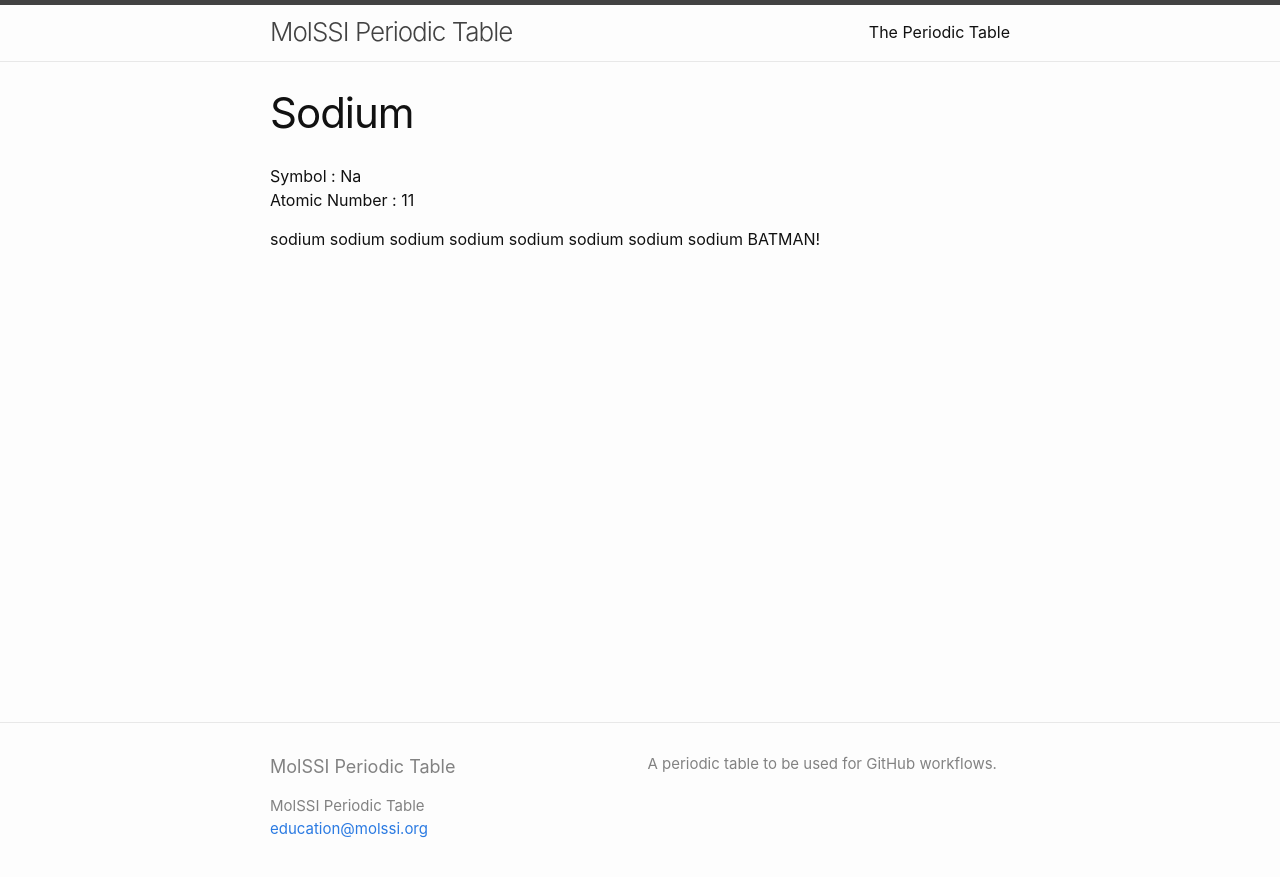
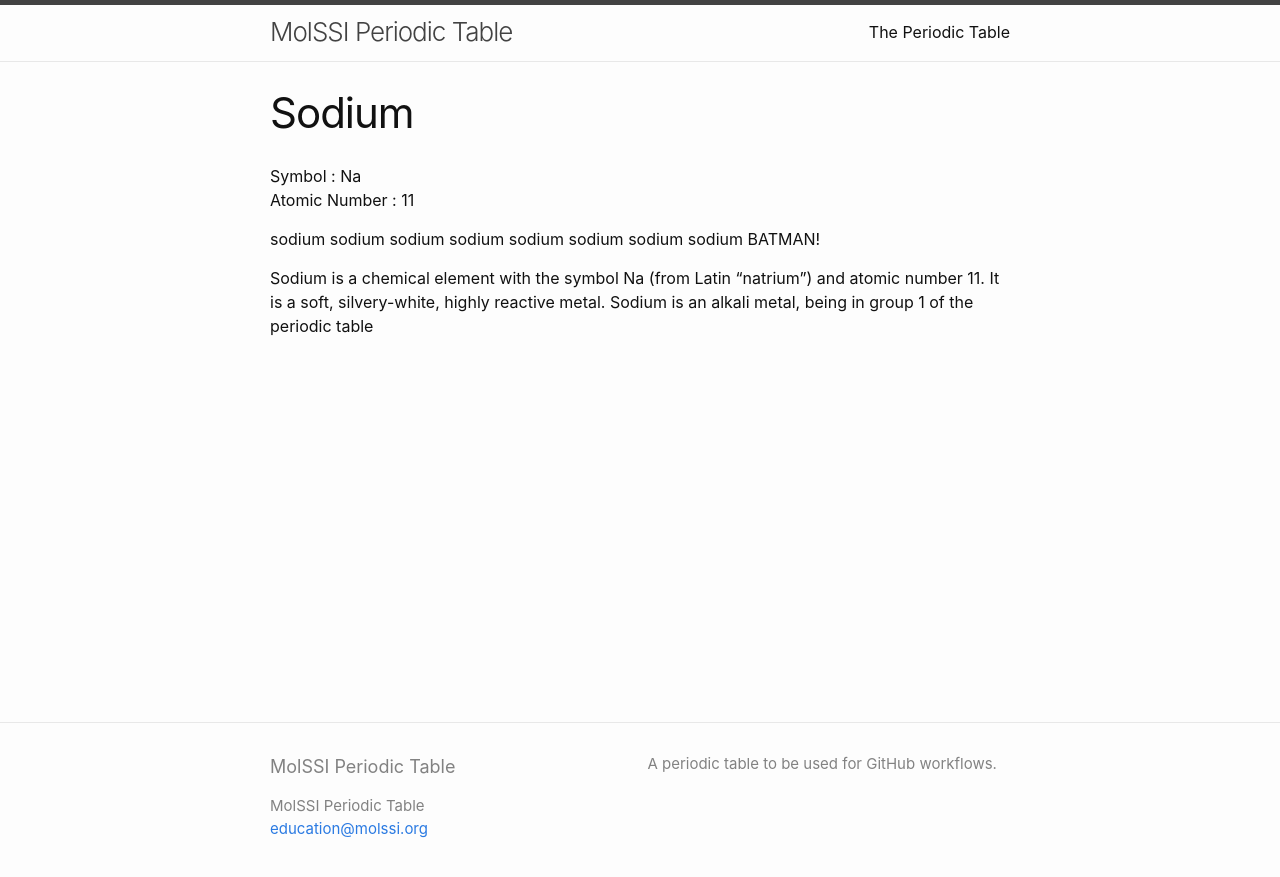
Before and after one commit to MolSSI-Education/periodic-table, a Jekyll site: the page built from elements/sodium.md, in a window 1280 px wide. Shown: the top 877 px of the page. Built offline with Jekyll 4.4.1, drawn with Linux system fonts in a browser that asks for light colours.

Commit message:
Improved description of the Sodium element

```diff
--- a/elements/sodium.md
+++ b/elements/sodium.md
@@ -8,3 +8,6 @@ Symbol : Na
 Atomic Number : 11
 
 sodium sodium sodium sodium sodium sodium sodium sodium BATMAN!
+
+Sodium is a chemical element with the symbol Na (from Latin "natrium") and atomic number 11.
+It is a soft, silvery-white, highly reactive metal. Sodium is an alkali metal, being in group 1 of the periodic table
```
